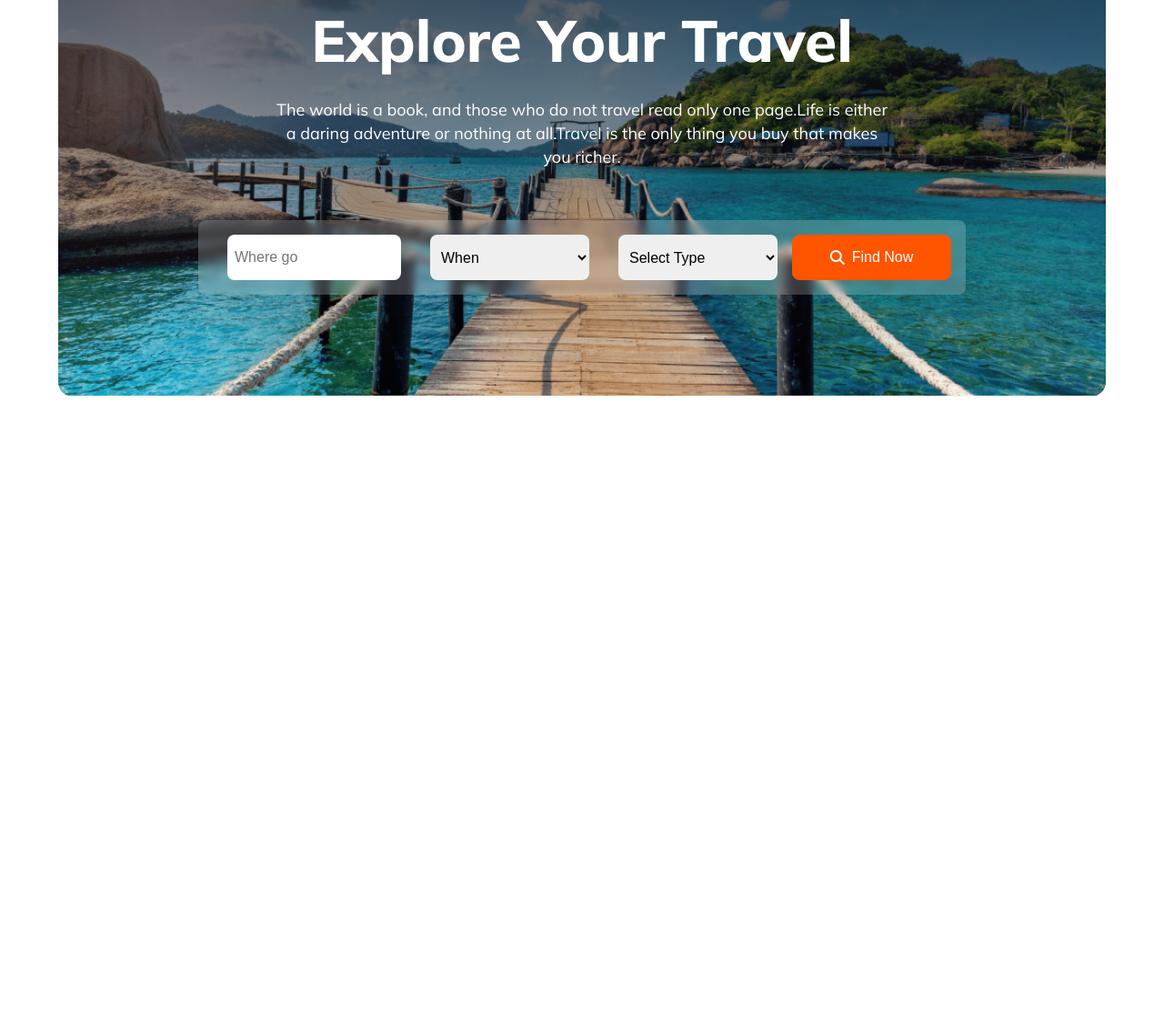
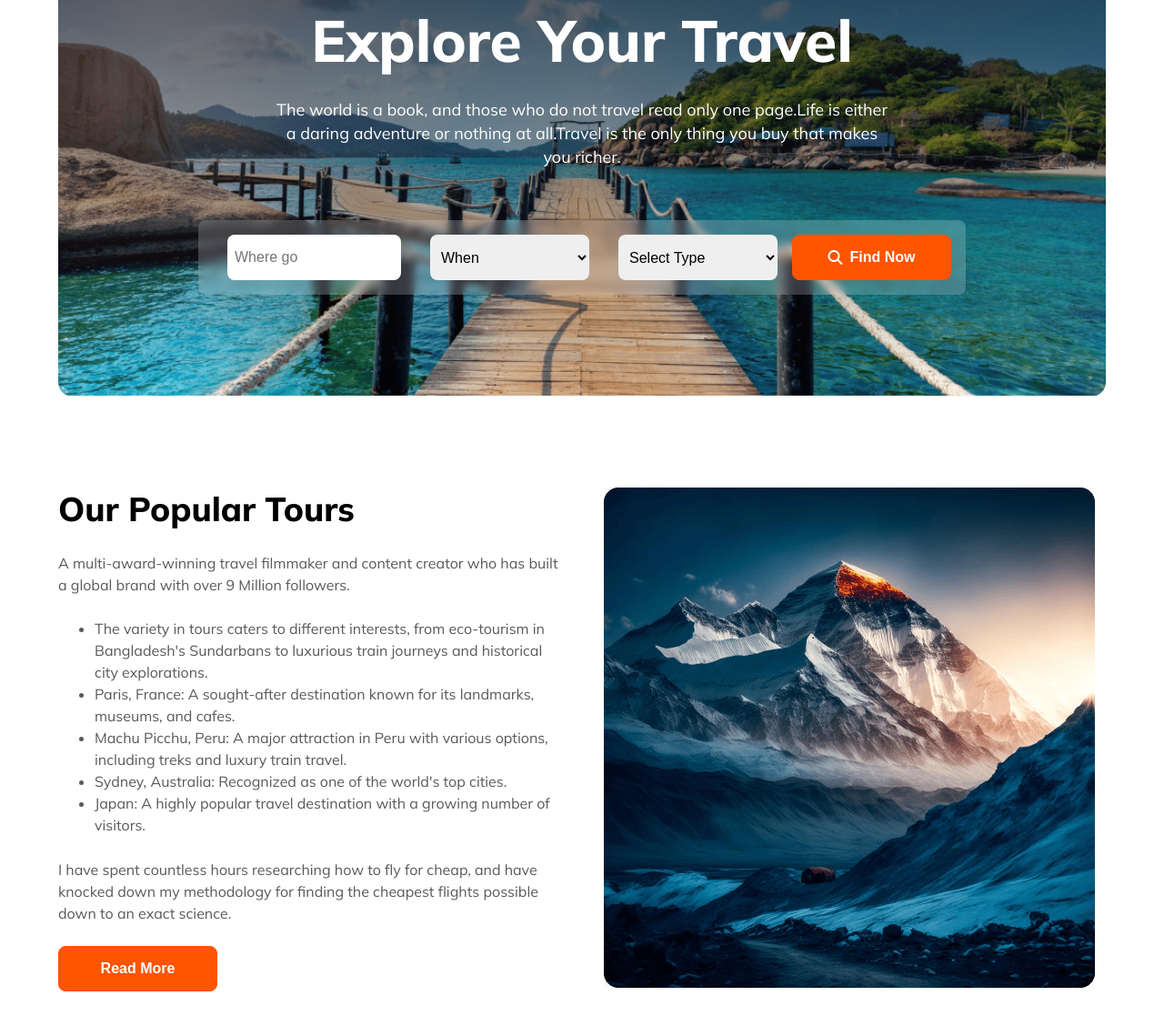
Before and after one commit to Kawsaralam1/hero-travel, a plain HTML site: page index.html in a window 1280 px wide. Shown: the part 324-1452 px from the top of the page at 91% size. Before the commit the page ends 840 px from the top, so only its background shows below. Drawn offline with Linux system fonts and the light colour scheme.

Commit message:
added our popular tours section

```diff
--- a/index.html
+++ b/index.html
@@ -52,5 +52,42 @@
          </div>
         </div>
      </section>
+
+     <!-- Our Popular Tours  -->
+      <section class="container popular-section">
+        <div class="text-content">
+            <h3>Our Popular Tours</h3>
+            <p>
+            A multi-award-winning travel filmmaker and content creator who has built a global brand with over 9 Million followers.
+            </p>
+            <ul>
+                <li>
+                    The variety in tours caters to different interests, from eco-tourism in Bangladesh's Sundarbans to luxurious train journeys and historical city explorations.
+                </li>
+                <li>
+                    Paris, France: A sought-after destination known for its landmarks, museums, and cafes.
+                </li>
+                <li>
+                    Machu Picchu, Peru: A major attraction in Peru with various options, including treks and luxury train travel.
+                </li>
+                <li>
+                    Sydney, Australia: Recognized as one of the world's top cities.
+                </li>
+                <li>
+                    Japan: A highly popular travel destination with a growing number of visitors.
+                </li>
+            </ul>
+            <p>
+               I have spent countless hours researching how to fly for cheap, and have knocked down my methodology for finding the cheapest flights possible down to an exact science.
+            </p>
+            <button class="btn-primary">Read More</button>
+        </div>
+
+        <div class="image">
+            <img src="./Images/popular-tours.png" alt="popular tours hill view photo">
+        </div>
+
+
+      </section>
 </body>
 </html>
--- a/styles/style.css
+++ b/styles/style.css
@@ -13,6 +13,7 @@ body{
     width:90%;
     margin: 5rem auto;
     border-radius: 1rem;
+
 }
 
 h3{
@@ -136,6 +137,37 @@ input, select{
     border:1px solid rgba(255, 84, 0, 1);
     background-color:rgba(255, 84, 0, 1);
     color:white;
+    font-weight: 800;
 }
 
 /* Banner Section Css style ends here  */
+
+
+/* Our Popular Tours Section Css style start here  */
+.popular-section{
+    display:grid;
+    grid-template-columns: 1fr 1fr;
+    gap: 3rem;
+    margin-top: 100px;
+}
+
+.text-content{
+    display:flex;
+    flex-direction: column;
+    row-gap: 1rem;
+    justify-content: space-between;
+}
+
+.text-content p,
+.text-content li{
+    font-size: 16px;
+    line-height: 24px;
+    color: rgba(19, 19, 24, 0.7);
+}
+
+.text-content h3,
+.text-content p,
+.text-content li {
+    text-align: left;
+}
+/* Our Popular Tours Section Css style start here  */
```
Also changed, not shown: Images/popular-tours.png (renamed from Images/Rectangle 4.png).
